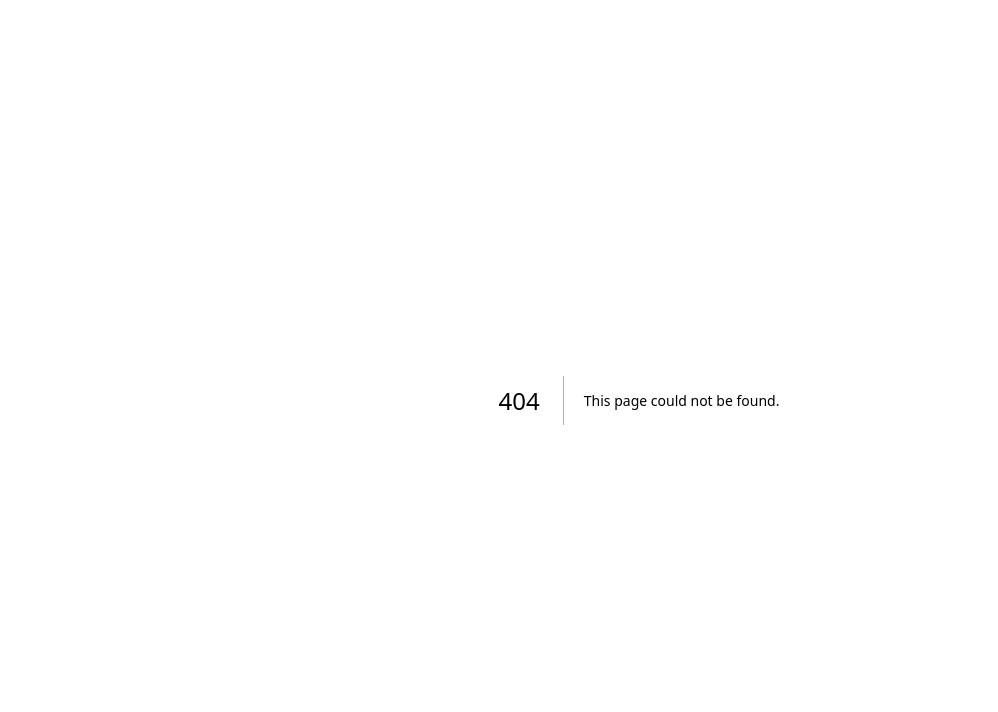
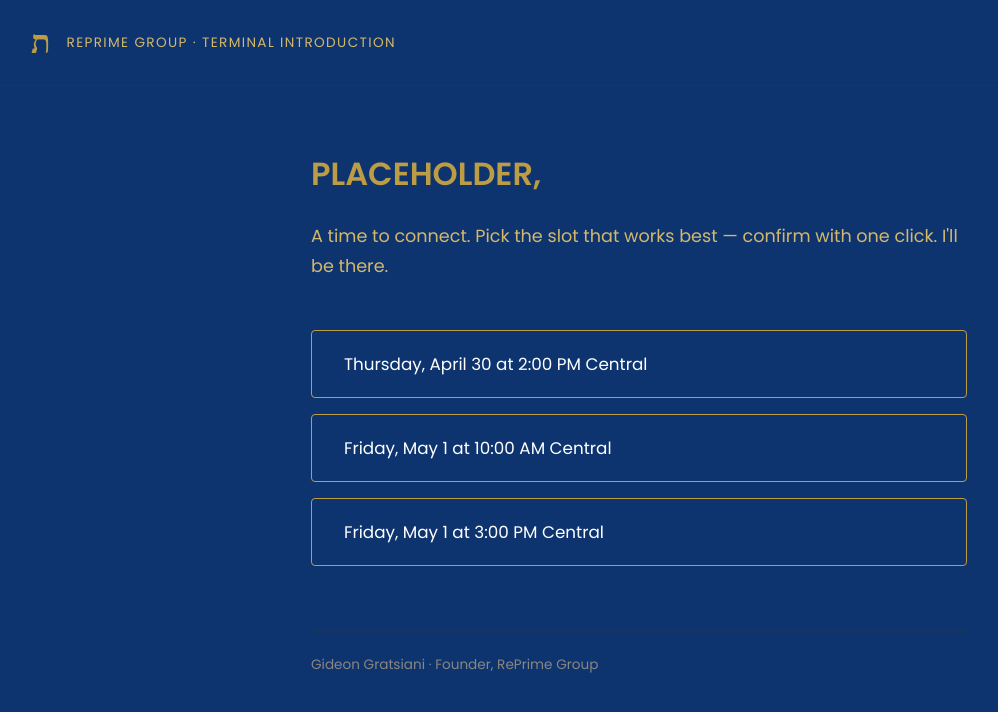
Before and after one commit to RePrime770/reprime-command-center, a Next.js app: page /invite/1 in a window 1280 px wide. Before the commit this address had no page. Shown: the top 712 px of the page, without its empty margins (1-999 px from the left). Built offline with nearby package versions, Linux system fonts and the light colour scheme.

Commit message:
Code-D: invite landing page + branded email template

```diff
--- /dev/null
+++ b/app/invite/[token]/page.tsx
@@ -0,0 +1,81 @@
+import Link from 'next/link'
+
+interface Slot { iso: string; display: string }
+interface Invitation {
+  contact_first_name: string
+  contact_name: string
+  proposed_slots: Slot[]
+  status: 'sent' | 'confirmed' | 'expired' | 'cancelled'
+}
+
+const MOCK: Invitation = {
+  contact_first_name: 'PLACEHOLDER',
+  contact_name: 'PLACEHOLDER',
+  proposed_slots: [
+    { iso: '2026-04-30T14:00:00-05:00', display: 'Thursday, April 30 at 2:00 PM Central' },
+    { iso: '2026-05-01T10:00:00-05:00', display: 'Friday, May 1 at 10:00 AM Central' },
+    { iso: '2026-05-01T15:00:00-05:00', display: 'Friday, May 1 at 3:00 PM Central' },
+  ],
+  status: 'sent',
+}
+
+export default async function InvitePage({ params }: { params: Promise<{ token: string }> }) {
+  const { token } = await params
+  const invitation = MOCK
+
+  if (invitation.status !== 'sent') {
+    return (
+      <main style={{ minHeight: '100vh', background: '#0E3470', color: '#fff', display: 'flex', alignItems: 'center', justifyContent: 'center', padding: '2rem', fontFamily: 'Poppins, Arial, sans-serif' }}>
+        <div style={{ maxWidth: 480, textAlign: 'center' }}>
+          <h1 style={{ color: '#BC9C45', fontWeight: 600 }}>This invitation has already been used or expired.</h1>
+        </div>
+      </main>
+    )
+  }
+
+  return (
+    <main style={{ minHeight: '100vh', background: '#0E3470', color: '#fff', fontFamily: 'Poppins, Arial, sans-serif' }}>
+      <header style={{ borderBottom: '1px solid #1A3560', padding: '1.5rem 2rem', display: 'flex', alignItems: 'center', gap: '1rem' }}>
+        <span style={{ fontSize: '2rem', color: '#BC9C45', fontWeight: 700, fontFamily: 'serif' }}>ת</span>
+        <span style={{ color: '#D4B86A', letterSpacing: '0.1em', fontSize: '0.85rem', textTransform: 'uppercase' }}>RePrime Group · Terminal Introduction</span>
+      </header>
+
+      <section style={{ maxWidth: 720, margin: '0 auto', padding: '4rem 2rem' }}>
+        <h1 style={{ color: '#BC9C45', fontSize: '2rem', fontWeight: 600, margin: 0 }}>{invitation.contact_first_name},</h1>
+        <p style={{ color: '#D4B86A', fontSize: '1.1rem', lineHeight: 1.7, marginTop: '1.5rem' }}>
+          A time to connect. Pick the slot that works best — confirm with one click. I'll be there.
+        </p>
+
+        <div style={{ display: 'flex', flexDirection: 'column', gap: '1rem', marginTop: '3rem' }}>
+          {invitation.proposed_slots.map((slot, idx) => (
+            <form key={idx} action={`/api/bookings/confirm`} method="POST">
+              <input type="hidden" name="token" value={token} />
+              <input type="hidden" name="slot_index" value={idx} />
+              <button
+                type="submit"
+                style={{
+                  width: '100%',
+                  padding: '1.25rem 2rem',
+                  background: 'transparent',
+                  color: '#fff',
+                  border: '1px solid #BC9C45',
+                  borderRadius: '4px',
+                  fontSize: '1.05rem',
+                  fontFamily: 'inherit',
+                  cursor: 'pointer',
+                  textAlign: 'left',
+                }}
+              >
+                {slot.display}
+              </button>
+            </form>
+          ))}
+        </div>
+
+        <p style={{ marginTop: '4rem', color: '#8A8680', fontSize: '0.85rem', borderTop: '1px solid #1A3560', paddingTop: '1.5rem' }}>
+          Gideon Gratsiani · Founder, RePrime Group
+        </p>
+      </section>
+    </main>
+  )
+}
```
Also changed, not shown: lib/email/templates/terminal-invitation.ts (added, +58 -0 lines).
